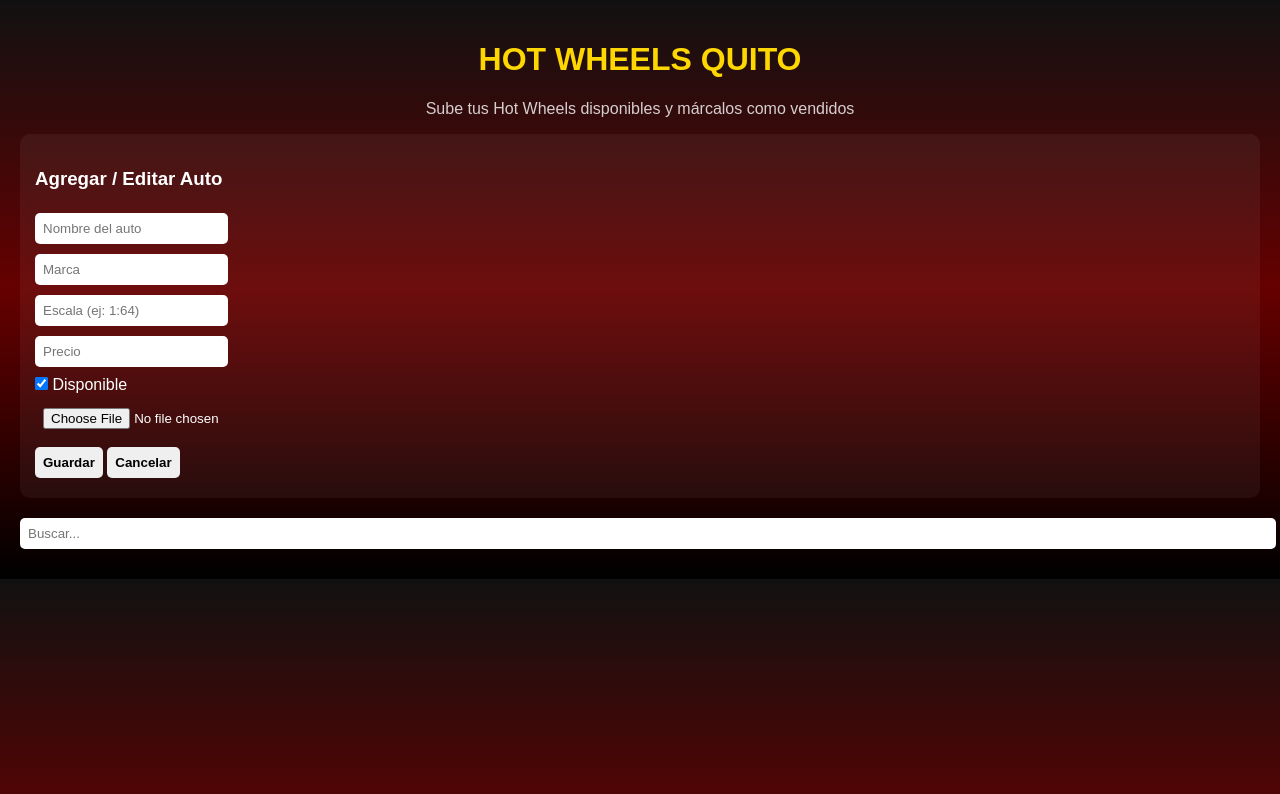
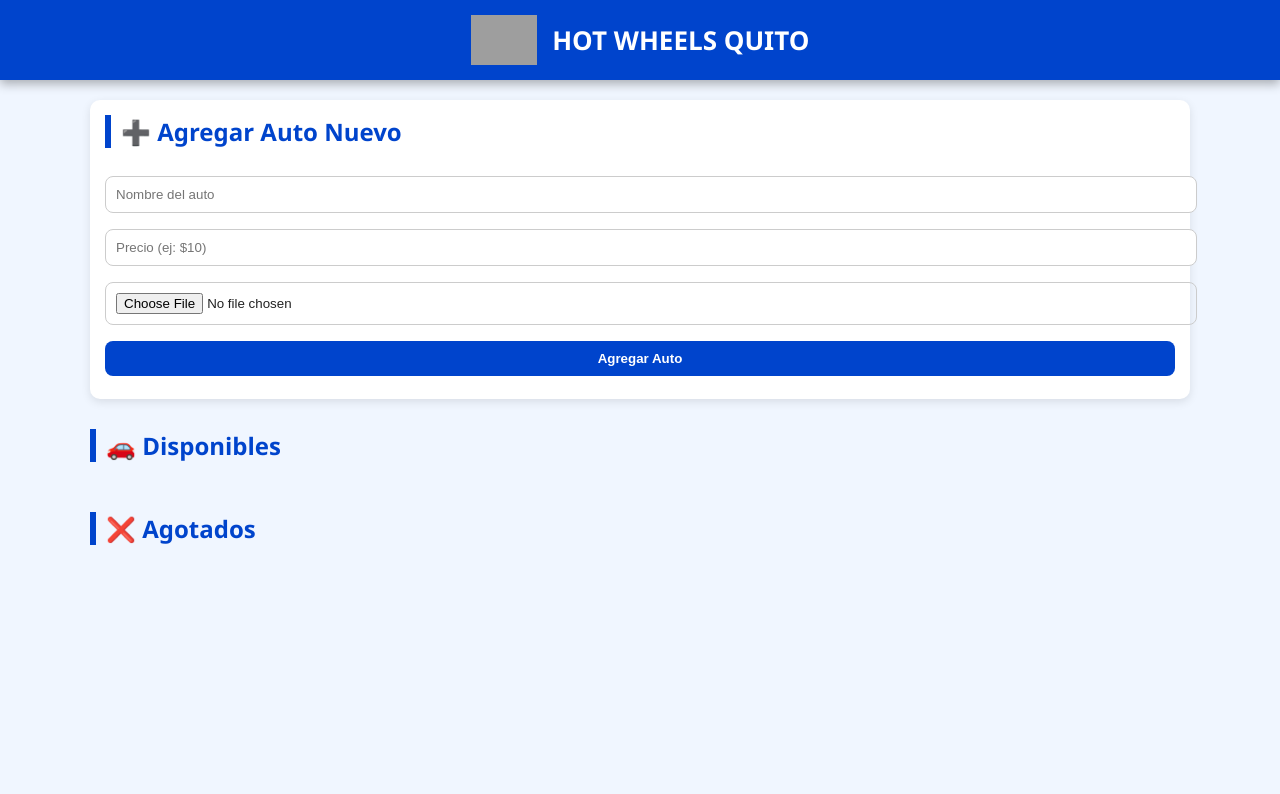
Before and after one commit to HotWheelsQuito/hotwheels-quito, a plain HTML site: page index.html in a window 1280 px wide. Drawn offline with Linux system fonts and the light colour scheme; grey boxes are pictures that could not be loaded.

Commit message:
Add files via upload

```diff
--- a/index.html
+++ b/index.html
@@ -2,143 +2,220 @@
 <html lang="es">
 <head>
   <meta charset="UTF-8">
-  <title>HOT WHEELS QUITO</title>
-  <meta name="viewport" content="width=device-width, initial-scale=1">
+  <meta name="viewport" content="width=device-width, initial-scale=1.0">
+  <title>Hot Wheels Quito</title>
   <style>
     body {
-      background: linear-gradient(to bottom, #111, #600, #000);
-      color: white;
-      font-family: Arial, sans-serif;
       margin: 0;
+      font-family: 'Segoe UI', Tahoma, Geneva, Verdana, sans-serif;
+      background: #f0f6ff;
+      color: #222;
+    }
+    header {
+      background: #0044cc;
+      color: #fff;
+      display: flex;
+      align-items: center;
+      justify-content: center;
+      padding: 15px;
+      font-size: 26px;
+      font-weight: bold;
+      box-shadow: 0 4px 10px rgba(0,0,0,0.3);
+    }
+    header img {
+      height: 50px;
+      margin-right: 15px;
+    }
+    .container {
       padding: 20px;
+      max-width: 1100px;
+      margin: auto;
     }
-    h1 { text-align: center; color: #FFD700; }
-    .form, .card { background: rgba(255,255,255,0.05); padding: 15px; border-radius: 10px; margin: 10px 0; }
-    input, button, select { padding: 8px; margin: 5px 0; border-radius: 5px; border: none; }
-    button { cursor: pointer; font-weight: bold; }
-    .grid { display: grid; grid-template-columns: repeat(auto-fill, minmax(220px, 1fr)); gap: 15px; }
-    .card img { max-width: 100%; border-radius: 5px; background: #222; }
-    .agotado { text-decoration: line-through; color: gray; }
-    .tag { position: absolute; top: 8px; right: 8px; background: #FFD700; color: black; font-weight: bold; padding: 3px 8px; border-radius: 5px; font-size: 12px; }
-    .relative { position: relative; }
+    h2 {
+      color: #0044cc;
+      border-left: 6px solid #0044cc;
+      padding-left: 10px;
+      margin-top: 30px;
+    }
+    .car-form {
+      background: #ffffff;
+      padding: 15px;
+      border-radius: 10px;
+      box-shadow: 0px 3px 10px rgba(0,0,0,0.1);
+      margin-bottom: 20px;
+    }
+    .car-form h2 {
+      margin-top: 0;
+    }
+    input, button {
+      padding: 10px;
+      margin: 8px 0;
+      border-radius: 8px;
+      border: 1px solid #ccc;
+      width: 100%;
+    }
+    button {
+      background: #0044cc;
+      color: #fff;
+      font-weight: bold;
+      border: none;
+      cursor: pointer;
+      transition: 0.3s;
+    }
+    button:hover {
+      background: #0033aa;
+    }
+    .cars {
+      display: grid;
+      grid-template-columns: repeat(auto-fill, minmax(230px, 1fr));
+      gap: 20px;
+      margin-top: 15px;
+    }
+    .car {
+      background: #fff;
+      padding: 12px;
+      border-radius: 10px;
+      text-align: center;
+      box-shadow: 0px 4px 10px rgba(0,0,0,0.1);
+      transition: transform 0.2s;
+      position: relative;
+    }
+    .car:hover {
+      transform: scale(1.03);
+    }
+    .car img {
+      width: 100%;
+      height: 160px;
+      object-fit: cover;
+      border-radius: 8px;
+      margin-bottom: 8px;
+    }
+    .car h3 {
+      margin: 5px 0;
+      color: #0044cc;
+    }
+    .agotado {
+      opacity: 0.7;
+    }
+    .agotado::after {
+      content: "AGOTADO";
+      position: absolute;
+      top: 45%;
+      left: 50%;
+      transform: translate(-50%, -50%);
+      background: rgba(255,0,0,0.85);
+      color: #fff;
+      padding: 5px 12px;
+      font-weight: bold;
+      border-radius: 6px;
+      font-size: 18px;
+    }
+    .btn-group {
+      display: flex;
+      justify-content: center;
+      gap: 8px;
+      margin-top: 5px;
+    }
+    .btn-danger {
+      background: #cc0000;
+    }
+    .btn-danger:hover {
+      background: #aa0000;
+    }
   </style>
 </head>
 <body>
+  <header>
+    <img src="https://upload.wikimedia.org/wikipedia/commons/thumb/2/23/Hot_Wheels_logo.svg/512px-Hot_Wheels_logo.svg.png" alt="Hot Wheels Logo">
+    HOT WHEELS QUITO
+  </header>
+  <div class="container">
+    <div class="car-form">
+      <h2>➕ Agregar Auto Nuevo</h2>
+      <input type="text" id="carName" placeholder="Nombre del auto">
+      <input type="text" id="carPrice" placeholder="Precio (ej: $10)">
+      <input type="file" id="carImage" accept="image/*">
+      <button onclick="addCar()">Agregar Auto</button>
+    </div>
 
-  <h1>HOT WHEELS QUITO</h1>
-  <p style="text-align:center;opacity:0.8;">Sube tus Hot Wheels disponibles y márcalos como vendidos</p>
+    <h2>🚗 Disponibles</h2>
+    <div id="availableCars" class="cars"></div>
 
-  <!-- FORMULARIO -->
-  <div class="form">
-    <h3>Agregar / Editar Auto</h3>
-    <input id="name" placeholder="Nombre del auto"><br>
-    <input id="brand" placeholder="Marca"><br>
-    <input id="scale" placeholder="Escala (ej: 1:64)"><br>
-    <input id="price" type="number" step="0.01" placeholder="Precio"><br>
-    <label><input type="checkbox" id="available" checked> Disponible</label><br>
-    <input type="file" id="image"><br>
-    <button onclick="saveItem()">Guardar</button>
-    <button onclick="resetForm()">Cancelar</button>
+    <h2>❌ Agotados</h2>
+    <div id="soldCars" class="cars"></div>
   </div>
 
-  <!-- BUSCADOR -->
-  <input id="search" placeholder="Buscar..." oninput="renderItems()" style="width:100%;margin:10px 0;">
+  <script>
+    let cars = JSON.parse(localStorage.getItem("cars")) || [];
 
-  <!-- LISTA DE AUTOS -->
-  <div id="items" class="grid"></div>
+    function saveCars() {
+      localStorage.setItem("cars", JSON.stringify(cars));
+      renderCars();
+    }
 
-  <script>
-    let items = JSON.parse(localStorage.getItem("hwq_items") || "[]");
-    let editId = null;
+    function addCar() {
+      const name = document.getElementById("carName").value;
+      const price = document.getElementById("carPrice").value;
+      const imageInput = document.getElementById("carImage");
 
-    function saveItem() {
-      const name = document.getElementById("name").value;
-      const brand = document.getElementById("brand").value;
-      const scale = document.getElementById("scale").value;
-      const price = parseFloat(document.getElementById("price").value) || 0;
-      const available = document.getElementById("available").checked;
-      const file = document.getElementById("image").files[0];
-
-      if (!name) return alert("Ponle un nombre al auto");
-
-      function addData(imageData) {
-        if (editId) {
-          items = items.map(i => i.id === editId ? { ...i, name, brand, scale, price, available, image: imageData || i.image } : i);
-          editId = null;
-        } else {
-          items.unshift({ id: Date.now(), name, brand, scale, price, available, image: imageData || null });
-        }
-        localStorage.setItem("hwq_items", JSON.stringify(items));
-        resetForm();
-        renderItems();
+      if (!name || !price || !imageInput.files[0]) {
+        alert("Por favor completa todos los campos");
+        return;
       }
 
-      if (file) {
-        const reader = new FileReader();
-        reader.onload = e => addData(e.target.result);
-        reader.readAsDataURL(file);
-      } else {
-        addData(null);
+      const reader = new FileReader();
+      reader.onload = function(e) {
+        const newCar = { name, price, image: e.target.result, sold: false };
+        cars.push(newCar);
+        saveCars();
+        document.getElementById("carName").value = "";
+        document.getElementById("carPrice").value = "";
+        document.getElementById("carImage").value = "";
+      }
+      reader.readAsDataURL(imageInput.files[0]);
+    }
+
+    function toggleSold(index) {
+      cars[index].sold = !cars[index].sold;
+      saveCars();
+    }
+
+    function deleteCar(index) {
+      if (confirm("¿Seguro que deseas eliminar este auto?")) {
+        cars.splice(index, 1);
+        saveCars();
       }
     }
 
-    function resetForm() {
-      document.getElementById("name").value = "";
-      document.getElementById("brand").value = "";
-      document.getElementById("scale").value = "";
-      document.getElementById("price").value = "";
-      document.getElementById("available").checked = true;
-      document.getElementById("image").value = "";
-      editId = null;
-    }
+    function renderCars() {
+      const availableDiv = document.getElementById("availableCars");
+      const soldDiv = document.getElementById("soldCars");
+      availableDiv.innerHTML = "";
+      soldDiv.innerHTML = "";
 
-    function renderItems() {
-      const q = document.getElementById("search").value.toLowerCase();
-      const cont = document.getElementById("items");
-      cont.innerHTML = "";
-      items.filter(i => (i.name+i.brand+i.scale+i.price).toLowerCase().includes(q)).forEach(i => {
-        const div = document.createElement("div");
-        div.className = "card relative";
-        div.innerHTML = `
-          <div class=\"tag\" style=\"background:${i.available ? '#FFD700':'#999'}\">${i.available ? 'DISPONIBLE':'AGOTADO'}</div>
-          ${i.image ? `<img src=\"${i.image}\">` : '<div style=\"height:100px;background:#222;text-align:center;line-height:100px;\">Sin imagen</div>'}
-          <h4>${i.name}</h4>
-          <p>${i.brand} • ${i.scale}</p>
-          <p class=\"${i.available?'':'agotado'}\">$ ${i.price.toFixed(2)}</p>
-          <button onclick=\"editItem(${i.id})\">Editar</button>
-          <button onclick=\"toggleAvailability(${i.id})\">${i.available?'Marcar agotado':'Marcar disponible'}</button>
-          <button onclick=\"deleteItem(${i.id})\">Eliminar</button>
+      cars.forEach((car, index) => {
+        const carDiv = document.createElement("div");
+        carDiv.className = "car" + (car.sold ? " agotado" : "");
+        carDiv.innerHTML = `
+          <img src="${car.image}" alt="${car.name}">
+          <h3>${car.name}</h3>
+          <p><strong>${car.price}</strong></p>
+          <div class="btn-group">
+            <button onclick="toggleSold(${index})">
+              ${car.sold ? "Marcar Disponible" : "Marcar Agotado"}
+            </button>
+            ${car.sold ? `<button class="btn-danger" onclick="deleteCar(${index})">Eliminar</button>` : ""}
+          </div>
         `;
-        cont.appendChild(div);
+        if (car.sold) {
+          soldDiv.appendChild(carDiv);
+        } else {
+          availableDiv.appendChild(carDiv);
+        }
       });
     }
 
-    function editItem(id) {
-      const it = items.find(i => i.id===id);
-      if (!it) return;
-      document.getElementById("name").value = it.name;
-      document.getElementById("brand").value = it.brand;
-      document.getElementById("scale").value = it.scale;
-      document.getElementById("price").value = it.price;
-      document.getElementById("available").checked = it.available;
-      editId = id;
-      window.scrollTo(0,0);
-    }
-
-    function toggleAvailability(id) {
-      items = items.map(i=>i.id===id?{...i,available:!i.available}:i);
-      localStorage.setItem("hwq_items", JSON.stringify(items));
-      renderItems();
-    }
-
-    function deleteItem(id) {
-      if (!confirm(\"¿Seguro que quieres eliminar este auto?\")) return;
-      items = items.filter(i=>i.id!==id);
-      localStorage.setItem(\"hwq_items\", JSON.stringify(items));
-      renderItems();
-    }
-
-    renderItems();
+    renderCars();
   </script>
 </body>
 </html>
```
